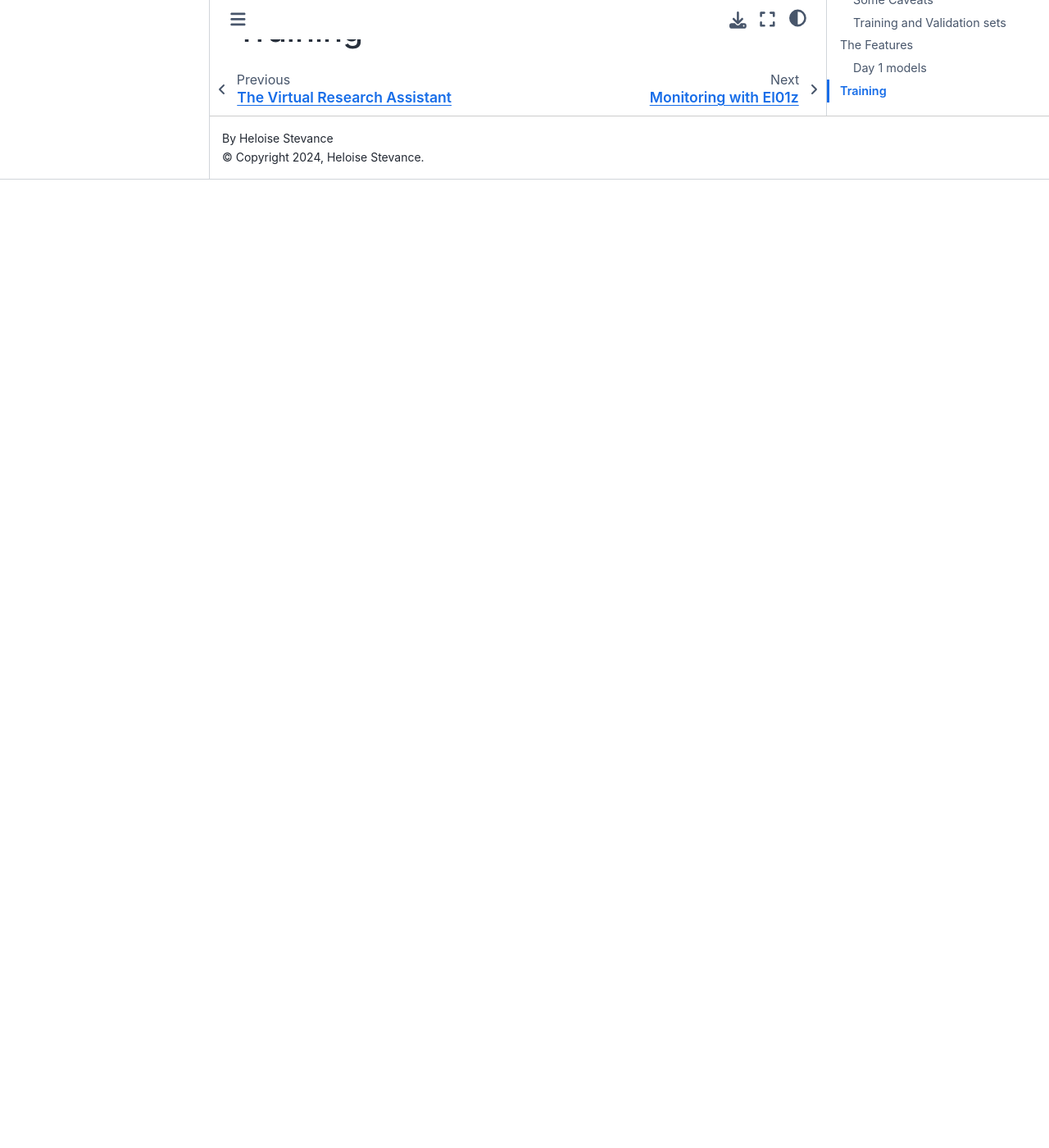
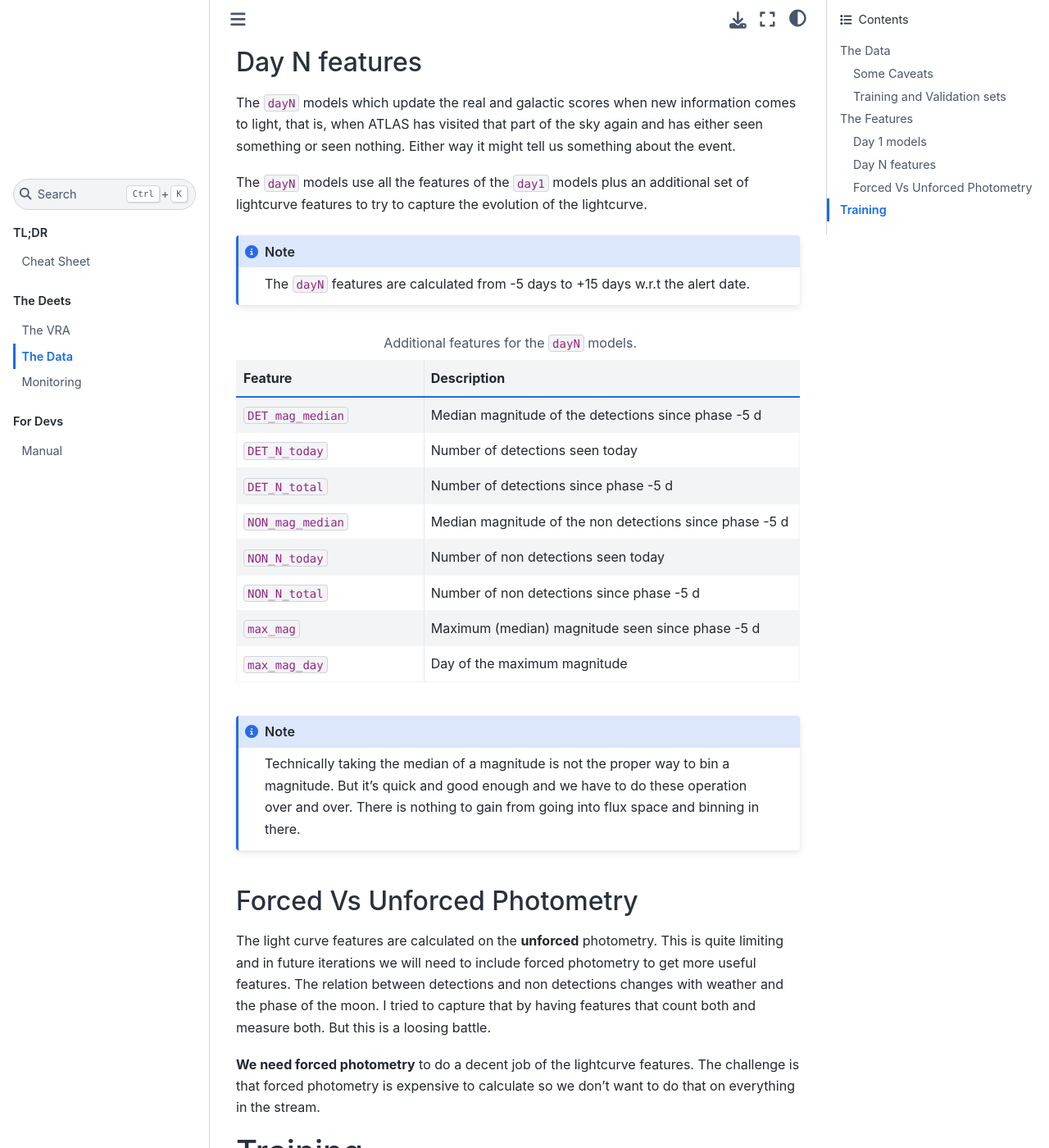
Before and after one commit to HeloiseS/atlasvras, a Sphinx documentation site: the page built from docs/source/models.rst, in a window 1280 px wide and 1400 px high, scrolled down 4229 px. Shown: the whole window at 82% size. Built offline with Sphinx 7.4.7 and the Sphinx Book theme 1.1.4, drawn with Linux system fonts in a browser that asks for light colours; before the commit the page ends 4448 px from its top, so only the background shows below that; some of the changed text lies outside the part shown.

Commit message:
lunch time!

```diff
--- a/docs/source/models.rst
+++ b/docs/source/models.rst
@@ -124,7 +124,7 @@ Day 1 models
 ~~~~~~~~~~~~~~~~~~
 The ``day1`` models are those that calculate the initial real and galactic
 scores when an alert first enters the eyeball list.
-They currently use **19 features**, which are summarised in thetable below.
+They currently use **19 features**, which are summarised in the table below.
 
 
 .. list-table:: Features
@@ -194,7 +194,62 @@ They currently use **19 features**, which are summarised in thetable below.
      - Not sure
 
 
+Day N features
+~~~~~~~~~~~~~~~
+The ``dayN`` models which update the real and galactic scores when new
+information comes to light, that is, when ATLAS has visited that part of the
+sky again and has either seen something or seen nothing. Either way
+it might tell us something about the event.
 
+The ``dayN`` models use all the features of the ``day1`` models plus
+an additional set of lightcurve features to try to capture the evolution
+of the lightcurve.
+
+.. note::
+   The ``dayN`` features are calculated from -5 days to +15 days w.r.t
+   the alert date.
+
+.. list-table:: Additional features for the ``dayN`` models.
+   :widths: 25 50
+   :header-rows: 1
+
+   * - Feature
+     - Description
+   * - ``DET_mag_median``
+     - Median magnitude of the detections since phase -5 d
+   * - ``DET_N_today``
+     - Number of detections seen today
+   * - ``DET_N_total``
+     - Number of detections since phase -5 d
+   * - ``NON_mag_median``
+     - Median magnitude of the non detections since phase -5 d
+   * - ``NON_N_today``
+     - Number of non detections seen today
+   * - ``NON_N_total``
+     - Number of non detections since phase -5 d
+   * - ``max_mag``
+     - Maximum (median) magnitude seen since phase -5 d
+   * - ``max_mag_day``
+     - Day of the maximum magnitude
+
+.. note::
+   Technically taking the median of a magnitude is not the proper way to bin
+   a magnitude. But it's quick and good enough and we have to do these
+   operation over and over. There is nothing to gain from going into flux space
+   and binning in there.
+
+Forced Vs Unforced Photometry
+~~~~~~~~~~~~~~~~~~~~~~~~~~~~~~
+The light curve features are calculated on the **unforced** photometry.
+This is quite limiting and in future iterations we will need to include forced
+photometry to get more useful features.
+The relation between detections and non detections changes with weather and
+the phase of the moon. I tried to capture that by having features that count
+both and measure both. But this is a loosing battle.
+
+**We need forced photometry** to do a decent job of the lightcurve
+features. The challenge is that forced photometry is expensive to calculate
+so we don't want to do that on everything in the stream.
 
 
 Training
```
Also changed, not shown: docs/source/about.rst (+9 -6 lines).
